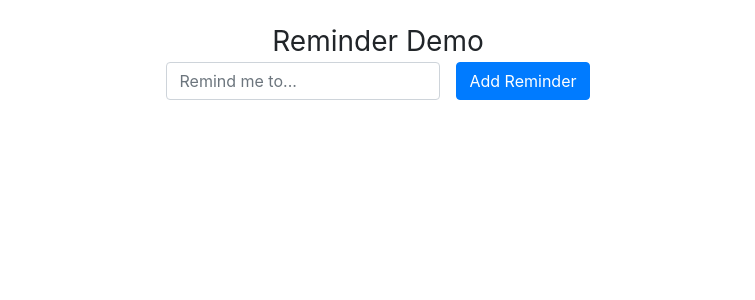
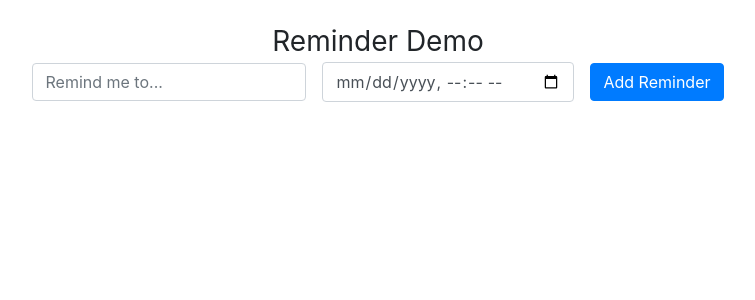
Before and after one commit to gglin26594/reminder-demo, a React (Create React App) app: page / in a window 1280 px wide. Shown: the top 300 px of the page, without its empty margins (262-1017 px from the left). Built offline with nearby package versions, Linux system fonts and the light colour scheme.

Commit message:
add time input and asso it with action

```diff
--- a/src/actions/index.js
+++ b/src/actions/index.js
@@ -1,9 +1,9 @@
 import { ADD_REMINDER } from "../constant";
 
-export const addReminder = (text) => {
+export const addReminder = (text, time) => {
     return {
         type: ADD_REMINDER,
-        text
-
+        text,
+        time
     }
 }
--- a/src/components/App.js
+++ b/src/components/App.js
@@ -6,7 +6,8 @@ class App extends Component {
   constructor(props) {
     super(props);
     this.state = {
-      text: ""
+      text: "",
+      time: ""
     };
   }
   handleInputOnchange(value) {
@@ -14,8 +15,13 @@ class App extends Component {
       text: value
     });
   }
+  handleTimeOnChange(value){
+    this.setState({
+      time: value
+    });
+  }
   addReminder() {
-    this.props.addReminder(this.state.text);
+    this.props.addReminder(this.state.text, this.state.time);
   }
 
   renderReminderList() {
@@ -28,7 +34,7 @@ class App extends Component {
               <div className="list_item">
                 <div>{reminder.text}</div>
                 <div>
-                  <em>time</em>
+                  <em>{reminder.time}</em>
                 </div>
               </div>
             </li>
@@ -48,6 +54,11 @@ class App extends Component {
               type="text"
               className="form-control mr-3"
               placeholder="Remind me to..."
+            />
+            <input
+              type="datetime-local"
+              className="form-control  mr-3"
+              onChange={event => this.handleTimeOnChange(event.target.value)}
             />
           </div>
           <button
--- a/src/reducers/index.js
+++ b/src/reducers/index.js
@@ -3,7 +3,8 @@ import { ADD_REMINDER } from "../constant";
 const tempReminder= (action)=> {
     return {
         text: action.text,
-        id: Math.random() //since we have not many data item, so id is not likely to duplicate just for fast dev
+        id: Math.random(), //since we have not many data item, so id is not likely to duplicate just for fast dev
+        time: action.time
     }
 };
 
```
